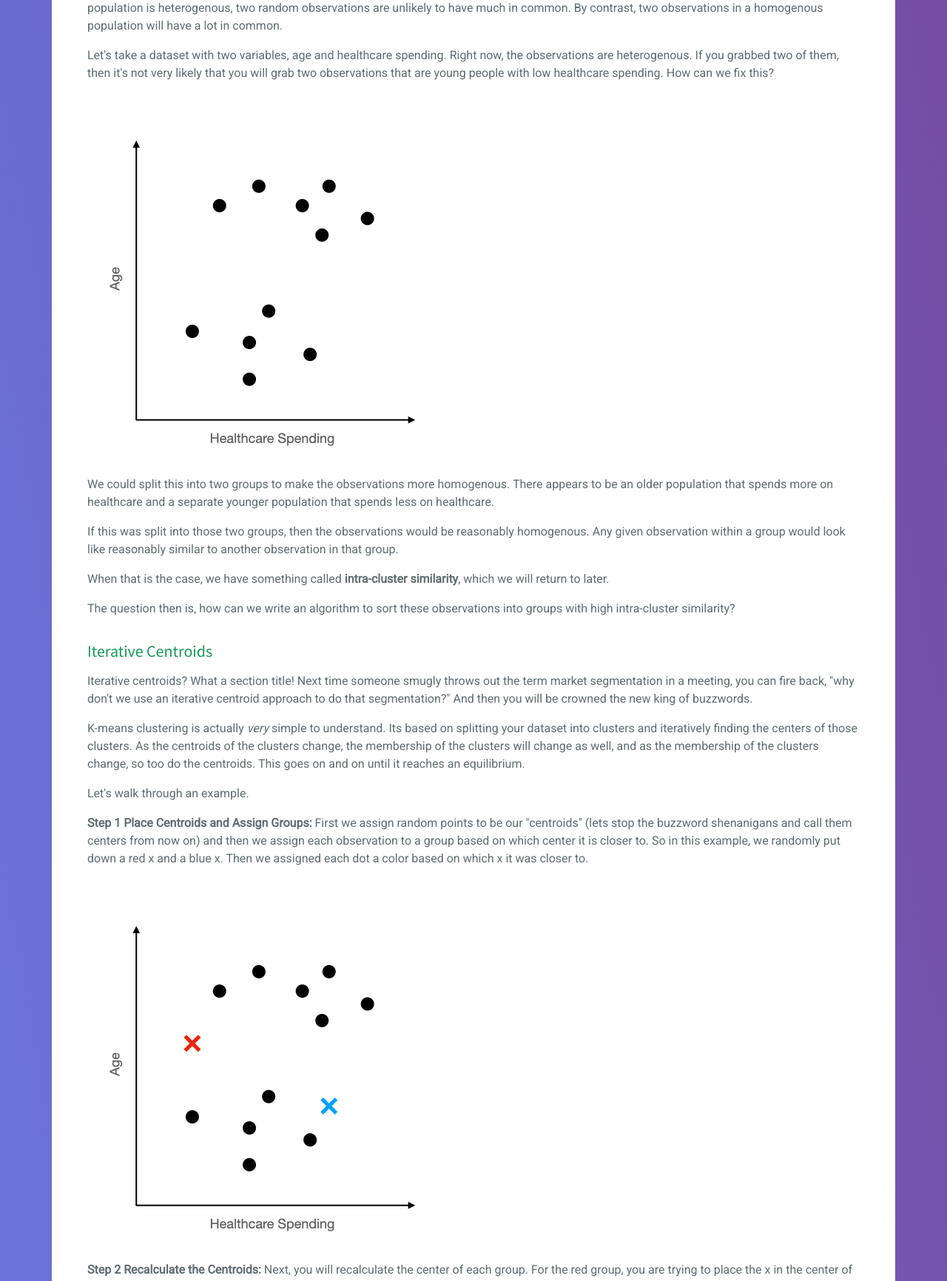
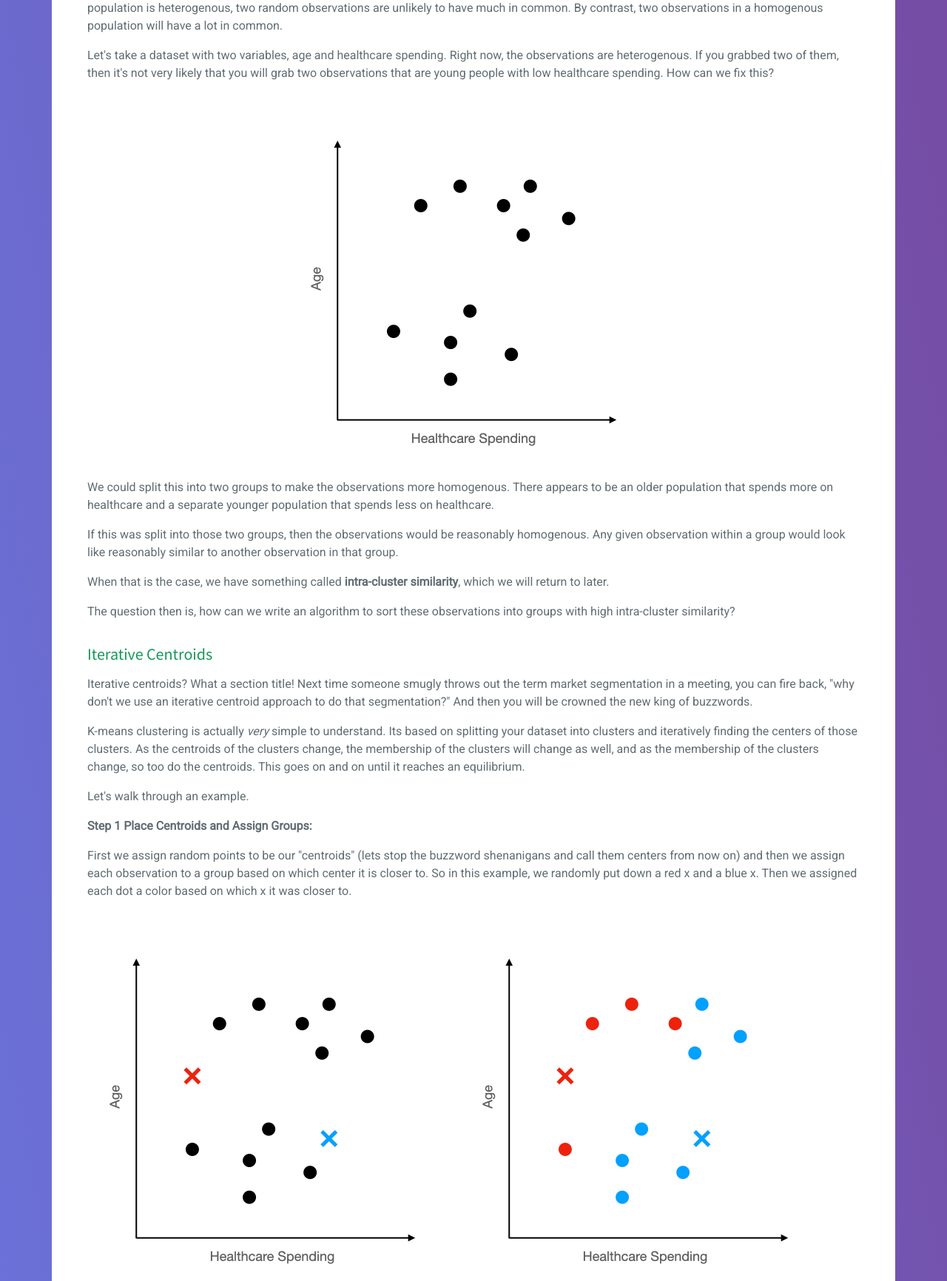
Before and after one commit to corydonbaylor/flask-app, a Flask app: page /explainers/kmeans in a window 1280 px wide. Shown: the part 267-1999 px from the top of the page at 74% size. Run offline with Flask 2, Linux system fonts and the light colour scheme; some libraries are stand-ins or nearby versions.

Commit message:
draft of kmeans

```diff
--- a/app/routes/routes_explainers.py
+++ b/app/routes/routes_explainers.py
@@ -6,8 +6,8 @@ from app import app
 def explainers():
     deck = [
         {
-            'name': 'k-Means Clustering',
-            'image': 'images/explainers/kmeans/kmeans.007.png',
+            'name': 'K-Means Clustering',
+            'image': 'images/explainers/kmeans/kmeans.005.png',
             'link': 'kmeans',
             'text': 'Learn how to complete a market segementation with k-means clustering.'
         }
--- a/app/static/css/main.css
+++ b/app/static/css/main.css
@@ -35,7 +35,6 @@ h6 {
   display: block;
   margin-left: auto;
   margin-right: auto;
-  width: 85%;
   margin-top: 20px;
   margin-bottom: 20px;
 }
--- a/app/templates/explainers.html
+++ b/app/templates/explainers.html
@@ -3,7 +3,7 @@
 {% block content %}
 <div class="final-section">
     <h2> Explainers </h2>
-    <p>Taking interesting data and making (somewhat) interesting plots <br>&mdash; typically in ggplot2
+    <p>Explaining the concepts behind data science<br>&mdash; without any math
     </p>
     <br>
     <div class="row row-cols-1 row-cols-md-3">
--- a/app/templates/pages/explainers/kmeans.html
+++ b/app/templates/pages/explainers/kmeans.html
@@ -13,8 +13,7 @@
 <p>Let&#39;s take a dataset with two variables, age and healthcare spending. Right now, the observations are
     heterogenous. If you grabbed two of them, then it&#39;s not very likely that you will grab two observations that are
     young people with low healthcare spending. How can we fix this?</p>
-<p><img src="/Users/corydonbaylor/Documents/explainers/kmeans/kmeans.001.png" referrerpolicy="no-referrer"
-        alt="kmeans.001"></p>
+<p><img src="{{url_for('static', filename='images/explainers/kmeans/kmeans.001.png')}}" class="img-center"></p>
 <p>We could split this into two groups to make the observations more homogenous. There appears to be an older population
     that spends more on healthcare and a separate younger population that spends less on healthcare. </p>
 <p>If this was split into those two groups, then the observations would be reasonably homogenous. Any given observation
@@ -32,32 +31,39 @@
     the clusters will change as well, and as the membership of the clusters change, so too do the centroids. This goes
     on and on until it reaches an equilibrium. </p>
 <p>Let&#39;s walk through an example.</p>
-<p><strong>Step 1 Place Centroids and Assign Groups:</strong> First we assign random points to be our
-    &quot;centroids&quot; (lets stop the buzzword shenanigans and call them centers from now on) and then we assign each
+<p><strong>Step 1 Place Centroids and Assign Groups:</strong> </p>
+<p>First we assign random points to be our &quot;centroids&quot; (lets stop the buzzword shenanigans and call them
+    centers from now on) and then we assign each
     observation to a group based on which center it is closer to. So in this example, we randomly put down a red x and a
     blue x. Then we assigned each dot a color based on which x it was closer to. </p>
-<p><img src="/Users/corydonbaylor/Documents/explainers/kmeans/kmeans.002.png" referrerpolicy="no-referrer"
-        alt="kmeans.002"></p>
-<p><strong>Step 2 Recalculate the Centroids:</strong> Next, you will recalculate the center of each group. For the red
+<p><img src="{{url_for('static', filename='images/explainers/kmeans/kmeans.002.png')}}">
+    <img src="{{url_for('static', filename='images/explainers/kmeans/kmeans.003.png')}}">
+</p>
+
+<p><strong>Step 2 Recalculate the Centroids:</strong> </p>
+<p>Next, you will recalculate the center of each group. For the red
     group, you are trying to place the x in the center of the four red dots that you see. The same goes for the blue
     group. The red center will move up and to right because three out of four points are up and to the right. The blue
     center will barely move because there is an almost even number of points above and below it. </p>
-<p><img src="/Users/corydonbaylor/Documents/explainers/kmeans/kmeans.004.png" referrerpolicy="no-referrer"
-        alt="kmeans.004"></p>
-<p><strong>Step 3 Recalculate the Groups:</strong> Now that we have moved the centers, the closest center for some of
+<p><img src="{{url_for('static', filename='images/explainers/kmeans/kmeans.004.png')}}" class="img-center"></p>
+<p><strong>Step 3 Recalculate the Groups:</strong></p>
+<p>Now that we have moved the centers, the closest center for some of
     these dots will have changed as well. For example, two blue dots will turn red because they are now closer to the
     red x than the blue x. </p>
-<p><img src="/Users/corydonbaylor/Documents/explainers/kmeans/kmeans.005.png" referrerpolicy="no-referrer"
-        alt="kmeans.006"></p>
+<p><img src="{{url_for('static', filename='images/explainers/kmeans/kmeans.005.png')}}" class="img-center"></p>
+
 <p><strong>Step 4 - Infinity: Repeat Steps 2 &amp; 3</strong></p>
 <p>Now that the composition of the red and blue group has changed, so too will the centers of those groups. As such, we
     will need to recalculate the centers again. Once we recalculate the centers, you guessed it, we will need to
-    reassign the groups. We keep doing this until an equilibrium is reach. Once a new center is assigned and none of the
-    dots switch groups, we have found that equilibrium. </p>
-<p>&nbsp;</p>
+    reassign the groups. We keep doing this until an equilibrium is reached. Once a new center is assigned and none of
+    the dots switch groups, we have found that equilibrium. </p>
+<p>Let's pull it all together and see how changing the centers changes the groups. And how changing the groups changes
+    the centers.</p>
+<p><img src="{{url_for('static', filename='images/explainers/kmeans/kmeans.gif')}}" class="img-center"></p>
+
 <h3>How Many Centers?</h3>
-<p>An important assumption was made at the top here. Can you think of it?</p>
-<p>We are splitting our data into two groups. Where did that two number come from?</p>
+<p>An important assumption was made at the top here. Can you think of it? We are splitting our data into two groups.
+    Where did that two number come from?</p>
 <p>We actually picked this number before we ran our analysis. You need to provide the algorithm with how many groups to
     divide the population into, and that argument is called the <strong>k number</strong>, which is where the
     &quot;k&quot; in &quot;k-means&quot; comes from. </p>
@@ -69,8 +75,8 @@
     run our k-means algorithm a bunch of times (in the above example six times) and then plot the sum of the squared
     distances of each observation from its group&#39;s center. The sum of squared distances acts as a measure of
     intra-cluster similarity.</p>
-<p> <img src="/Users/corydonbaylor/Documents/explainers/kmeans/kmeans.009.png" referrerpolicy="no-referrer"
-        alt="kmeans.009"></p>
+<p><img src="{{url_for('static', filename='images/explainers/kmeans/kmeans.009.png')}}" class="img-center"></p>
+
 <p>So when we only had one group (k = 1), the sum of the squared distances was quite large, and when we had six groups
     (k = 6), the sum of the squared distances was quite small. Notice how there appears to be some diminishing returns
     here. Increasing the number of cluster from five to six barely increases the intra-cluster similarity, but since we
```
Also changed, not shown: app/static/images/explainers/kmeans/kmeans.006.png (deleted), app/static/images/explainers/kmeans/kmeans.007.png (deleted), app/static/images/explainers/kmeans/kmeans.008.png (deleted), app/static/images/explainers/kmeans/kmeans.gif (added).
